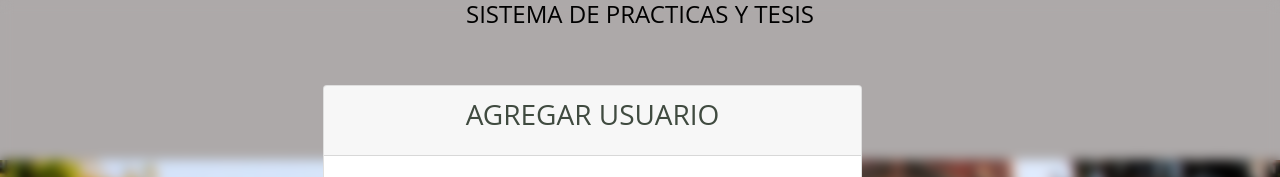
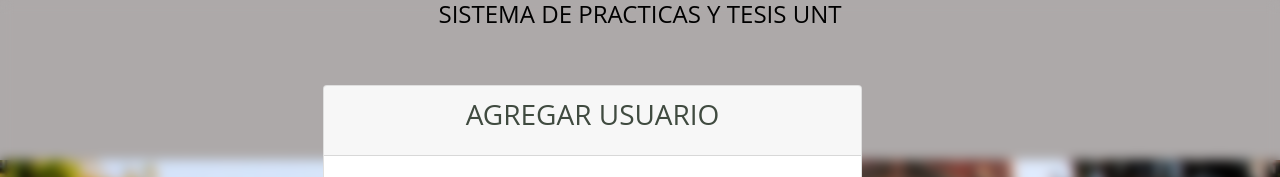
Before and after one commit to leodan12/PRACTICAS-Y-TESIS-UNT, a Django app: page /registro/ in a window 1280 px wide. Shown: the top 177 px of the page. Run offline with Django 3.2, Linux system fonts and the light colour scheme; some libraries are stand-ins or nearby versions.

Commit message:
todo completo

```diff
--- a/SeguridadApp/template/registrar.html
+++ b/SeguridadApp/template/registrar.html
@@ -20,7 +20,7 @@
 
 
 
-        <div style="text-align: center;"><FONT COLOR="black"> <h4>SISTEMA DE PRACTICAS Y TESIS</h4></FONT> </div>
+        <div style="text-align: center;"><FONT COLOR="black"> <h4>SISTEMA DE PRACTICAS Y TESIS UNT</h4></FONT> </div>
 
        <div class="container">
            <div class="row" >
```
